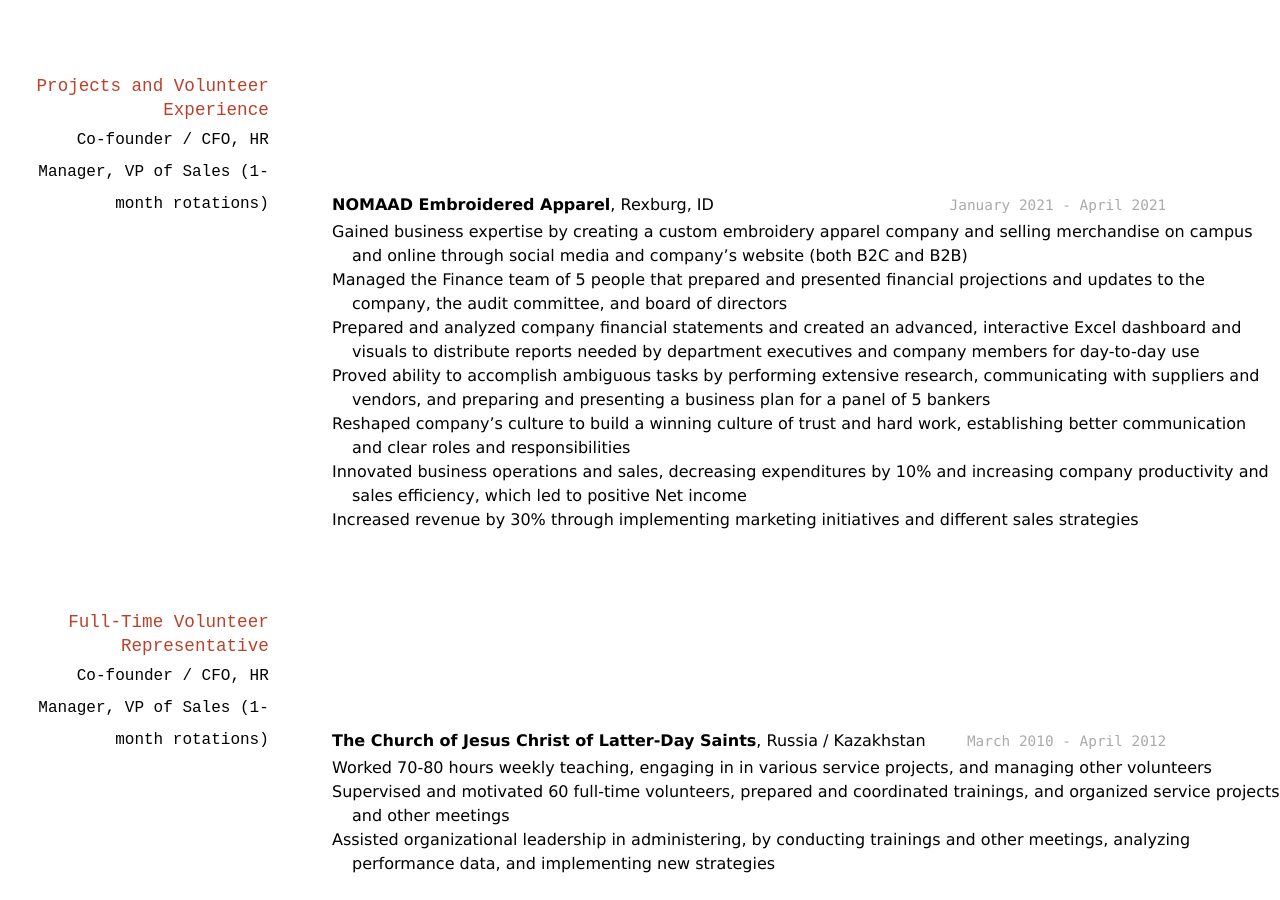
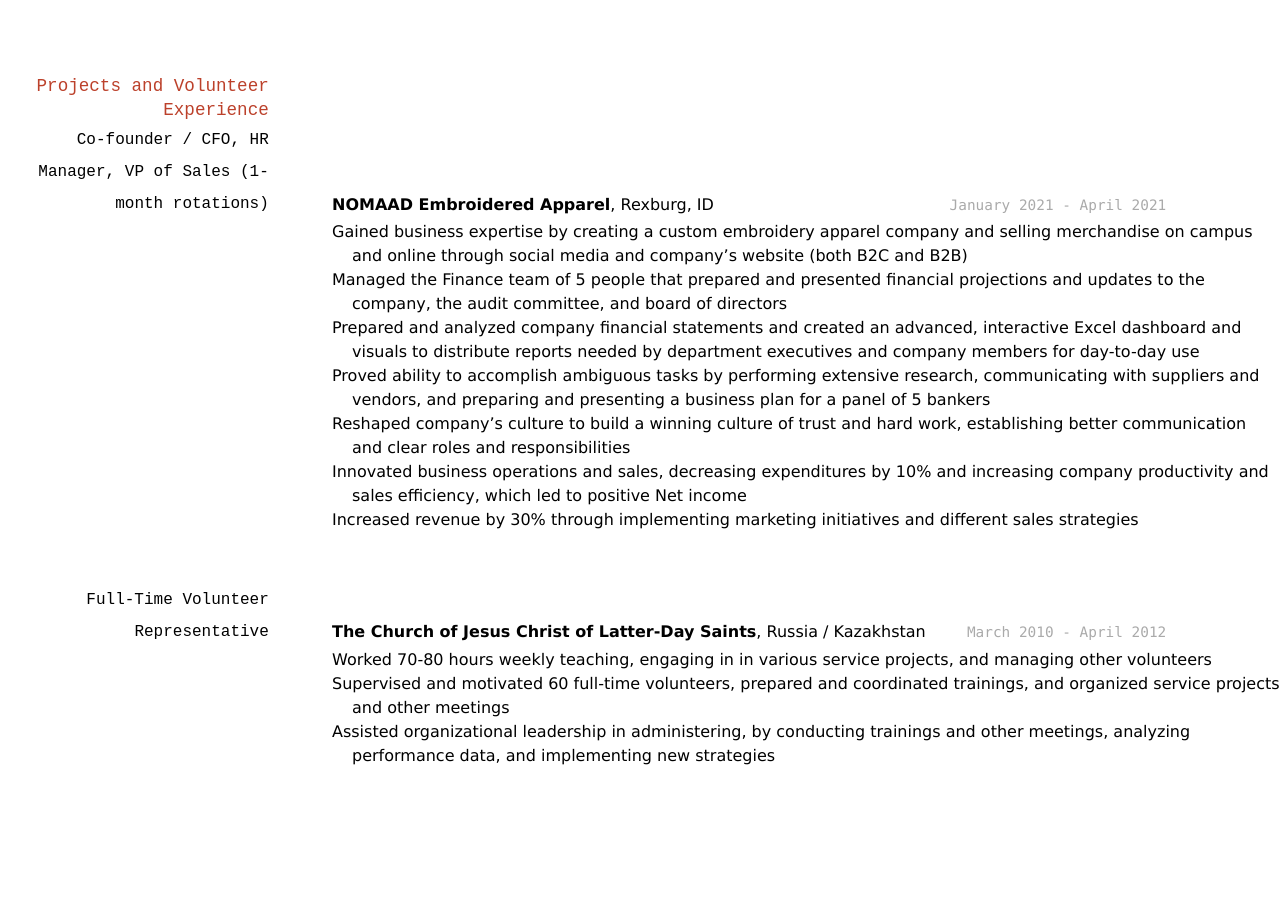
Before and after one commit to hasbiullin/Khasbiullin_resume, a Jekyll site: the page built from docs/index.md, in a window 1280 px wide and 900 px high, scrolled down 2821 px. Built offline with Jekyll 4.4.1, drawn with Linux system fonts in a browser that asks for light colours; after the commit the page ends 3613 px from its top, so only the background shows below that.

Commit message:
update resume

```diff
--- a/docs/index.md
+++ b/docs/index.md
@@ -153,9 +153,7 @@ __NOMAAD Embroidered Apparel__, Rexburg, ID
 - Increased revenue by 30% through implementing marketing initiatives and different sales strategies
 
 
-## Full-Time Volunteer Representative
-
-### Co-founder / CFO, HR Manager, VP of Sales (1-month rotations)
+### Full-Time Volunteer Representative
 `March 2010 - April 2012`
 __The Church of Jesus Christ of Latter-Day Saints__, Russia / Kazakhstan
 
```
